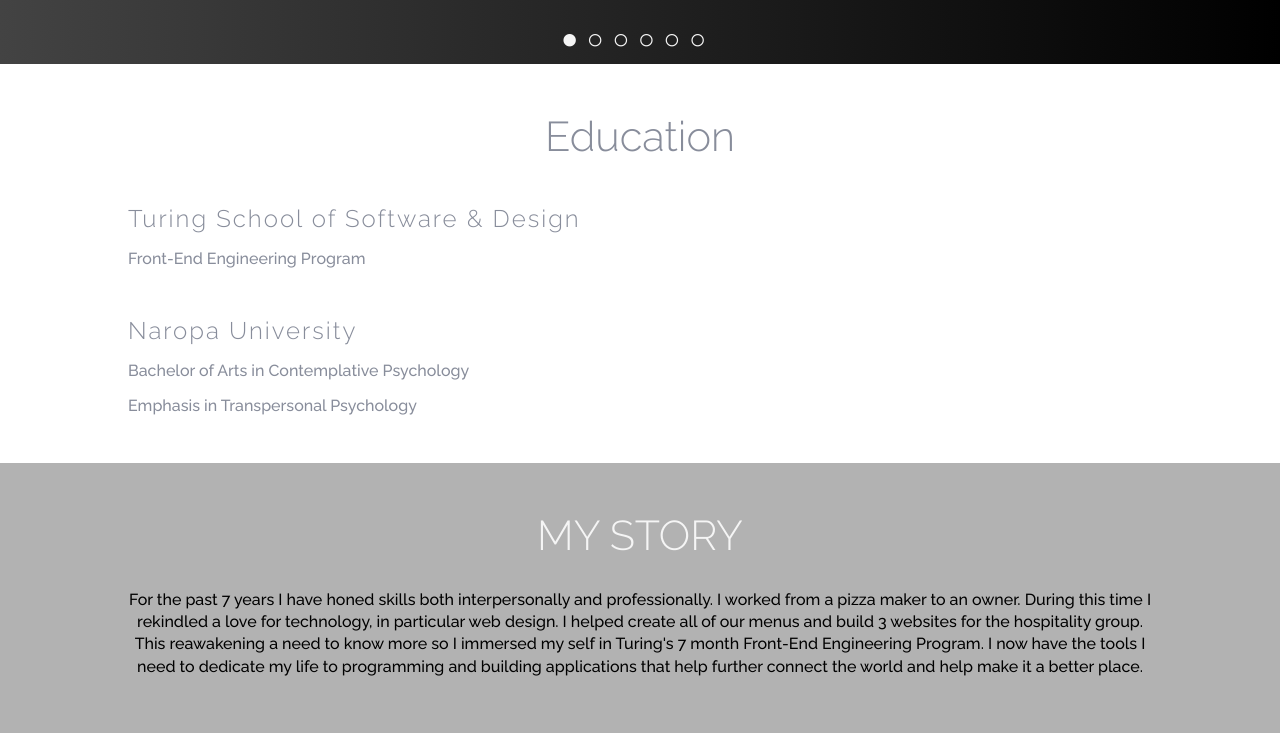
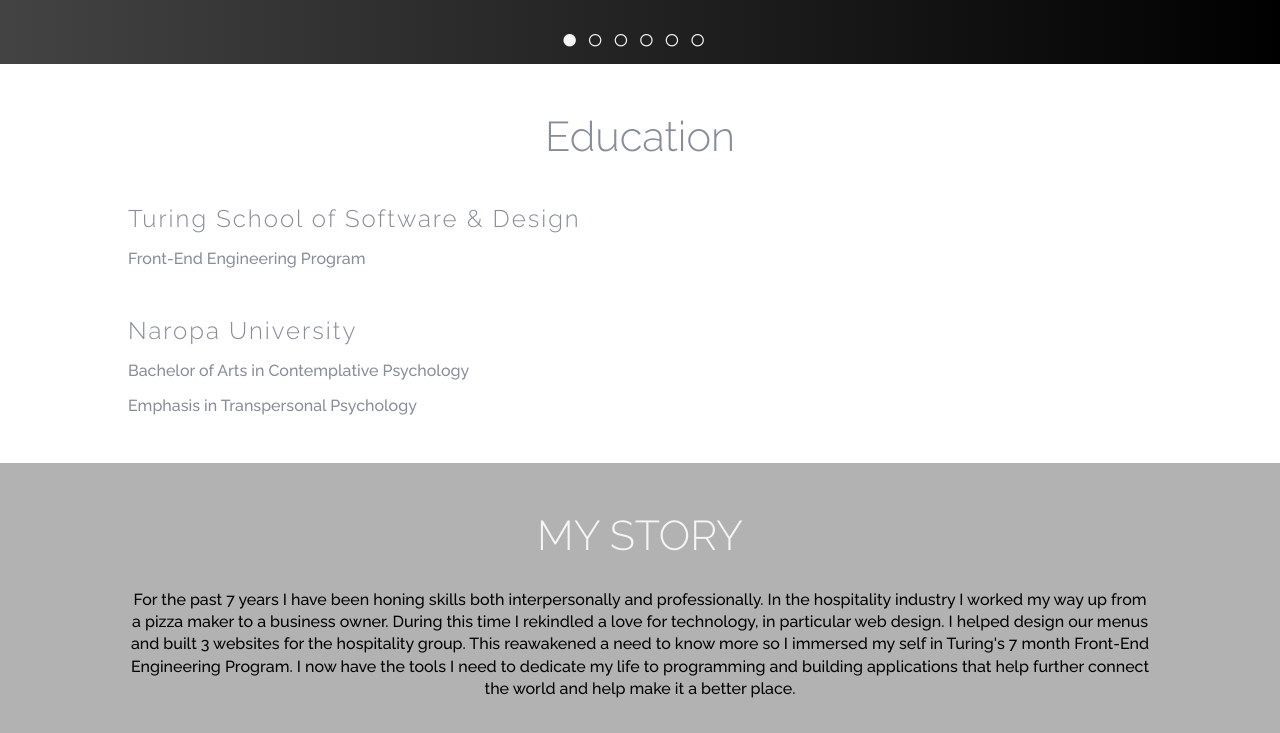
Before and after one commit to codytaft/personal-site, a plain HTML site: page index.html in a window 1280 px wide. Shown: the part 1479-2212 px from the top of the page. Drawn offline with Linux system fonts and the light colour scheme.

Commit message:
Update story

```diff
--- a/index.html
+++ b/index.html
@@ -97,15 +97,15 @@
       <h2 class="section-title">MY STORY</h2>
       <div class="background-inner">
         <p class="story-text">
-          For the past 7 years I have honed skills both interpersonally and
-          professionally. I worked from a pizza maker to an owner. During this
-          time I rekindled a love for technology, in particular web design. I
-          helped create all of our menus and build 3 websites for the
-          hospitality group. This reawakening a need to know more so I immersed
-          my self in Turing's 7 month Front-End Engineering Program. I now have
-          the tools I need to dedicate my life to programming and building
-          applications that help further connect the world and help make it a
-          better place.
+          For the past 7 years I have been honing skills both interpersonally
+          and professionally. In the hospitality industry I worked my way up
+          from a pizza maker to a business owner. During this time I rekindled a
+          love for technology, in particular web design. I helped design our
+          menus and built 3 websites for the hospitality group. This reawakened
+          a need to know more so I immersed my self in Turing's 7 month
+          Front-End Engineering Program. I now have the tools I need to dedicate
+          my life to programming and building applications that help further
+          connect the world and help make it a better place.
         </p>
       </div>
     </section>
```
